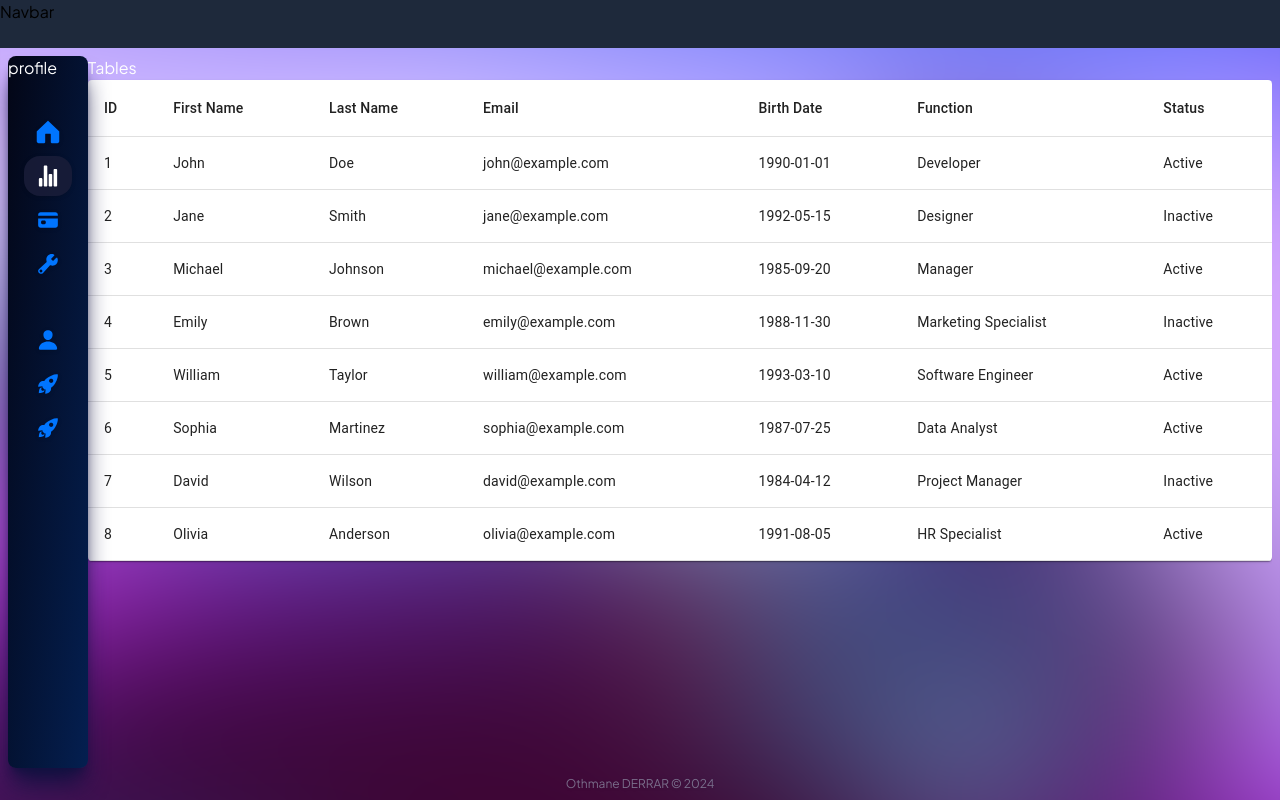
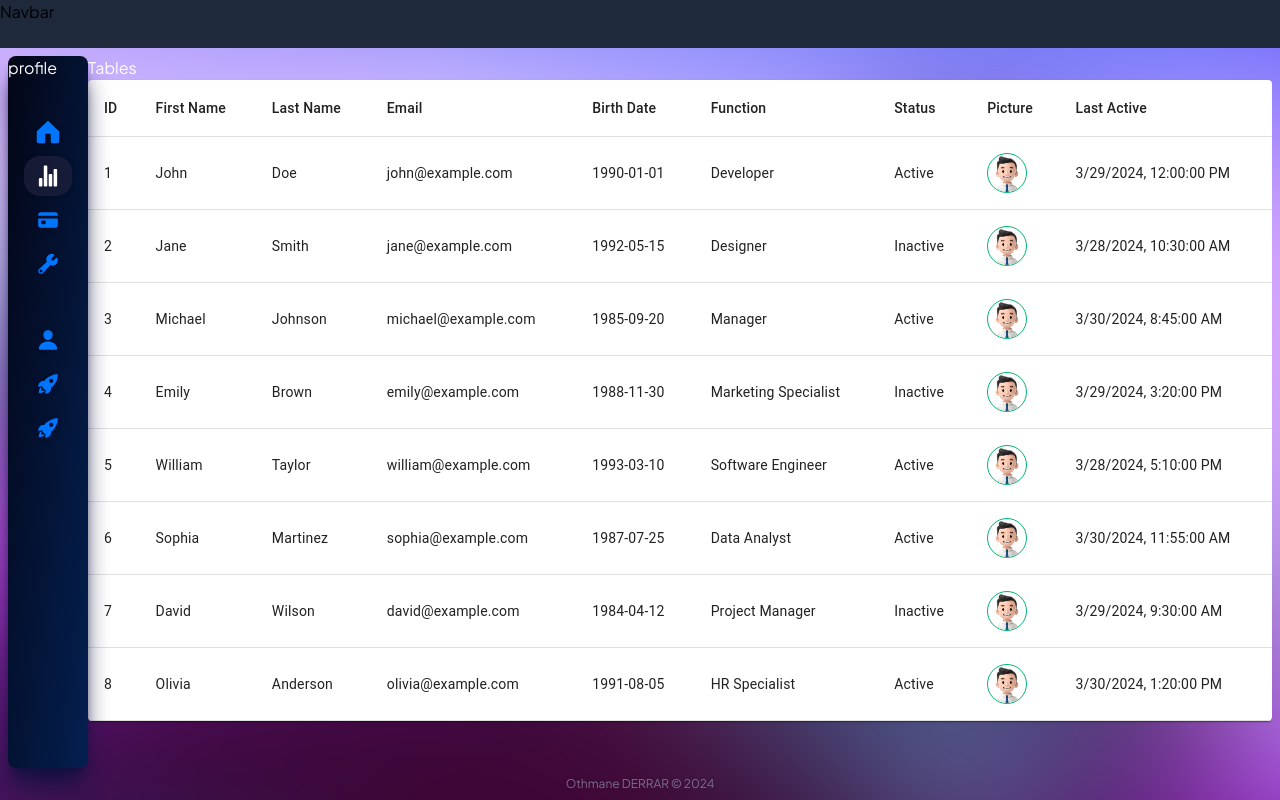
Before and after one commit to OthDr/dot-dashboard, a React (Create React App) app: page /tables in a window 1280 px wide. Built offline with nearby package versions, Linux system fonts and the light colour scheme.

Commit message:
Users table init

```diff
--- a/src/data/usersMockData.ts
+++ b/src/data/usersMockData.ts
@@ -9,6 +9,8 @@ const mockUsers: User[] = [
     birthDate: "1990-01-01",
     function: "Developer",
     status: true,
+    picture: "https://example.com/john.jpg",
+    lastActive: new Date("2024-03-29T12:00:00"),
   },
   {
     id: "2",
@@ -18,6 +20,8 @@ const mockUsers: User[] = [
     birthDate: "1992-05-15",
     function: "Designer",
     status: false,
+    picture: "https://example.com/jane.jpg",
+    lastActive: new Date("2024-03-28T10:30:00"),
   },
   {
     id: "3",
@@ -27,6 +31,8 @@ const mockUsers: User[] = [
     birthDate: "1985-09-20",
     function: "Manager",
     status: true,
+    picture: "https://example.com/michael.jpg",
+    lastActive: new Date("2024-03-30T08:45:00"),
   },
   {
     id: "4",
@@ -36,6 +42,8 @@ const mockUsers: User[] = [
     birthDate: "1988-11-30",
     function: "Marketing Specialist",
     status: false,
+    picture: "https://example.com/emily.jpg",
+    lastActive: new Date("2024-03-29T15:20:00"),
   },
   {
     id: "5",
@@ -45,6 +53,8 @@ const mockUsers: User[] = [
     birthDate: "1993-03-10",
     function: "Software Engineer",
     status: true,
+    picture: "https://example.com/william.jpg",
+    lastActive: new Date("2024-03-28T17:10:00"),
   },
   {
     id: "6",
@@ -54,6 +64,8 @@ const mockUsers: User[] = [
     birthDate: "1987-07-25",
     function: "Data Analyst",
     status: true,
+    picture: "https://example.com/sophia.jpg",
+    lastActive: new Date("2024-03-30T11:55:00"),
   },
   {
     id: "7",
@@ -63,6 +75,8 @@ const mockUsers: User[] = [
     birthDate: "1984-04-12",
     function: "Project Manager",
     status: false,
+    picture: "https://example.com/david.jpg",
+    lastActive: new Date("2024-03-29T09:30:00"),
   },
   {
     id: "8",
@@ -72,6 +86,8 @@ const mockUsers: User[] = [
     birthDate: "1991-08-05",
     function: "HR Specialist",
     status: true,
+    picture: "https://example.com/olivia.jpg",
+    lastActive: new Date("2024-03-30T13:20:00"),
   },
 ];
 
--- a/src/scenes/tables/UsersTable.tsx
+++ b/src/scenes/tables/UsersTable.tsx
@@ -1,15 +1,7 @@
 import React from 'react';
 import { Table, TableBody, TableCell, TableContainer, TableHead, TableRow, Paper } from '@mui/material';
-
-export type User = {
-  id: string;
-  firstName: string;
-  lastName: string;
-  email: string;
-  birthDate: string;
-  function: string;
-  status: boolean;
-};
+import { User } from '../../data/types/User';
+import avatarPic from "../../assets/userAvatar.png";
 
 interface Props {
     users: User[];
@@ -28,6 +20,8 @@ const UsersTable: React.FC<Props> = ({ users }: Props) => {
                         <TableCell>Birth Date</TableCell>
                         <TableCell>Function</TableCell>
                         <TableCell>Status</TableCell>
+                        <TableCell>Picture</TableCell>
+                        <TableCell>Last Active</TableCell>
                     </TableRow>
                 </TableHead>
                 <TableBody>
@@ -40,6 +34,13 @@ const UsersTable: React.FC<Props> = ({ users }: Props) => {
                             <TableCell>{user.birthDate}</TableCell>
                             <TableCell>{user.function}</TableCell>
                             <TableCell>{user.status ? 'Active' : 'Inactive'}</TableCell>
+                            <TableCell>
+                                <img src={avatarPic}
+                                    alt={`${user.firstName}'s profile`}
+                                    className='rounded-full w-10 h-10 border border-primaryGreen'
+                                />
+                            </TableCell>
+                            <TableCell>{user.lastActive?.toLocaleString()}</TableCell>
                         </TableRow>
                     ))}
                 </TableBody>
```
Also changed, not shown: src/data/types/User.ts (+10 -8 lines), src/assets/userAvatar.png (added). Lines whose indentation alone changed are shown as unchanged.
